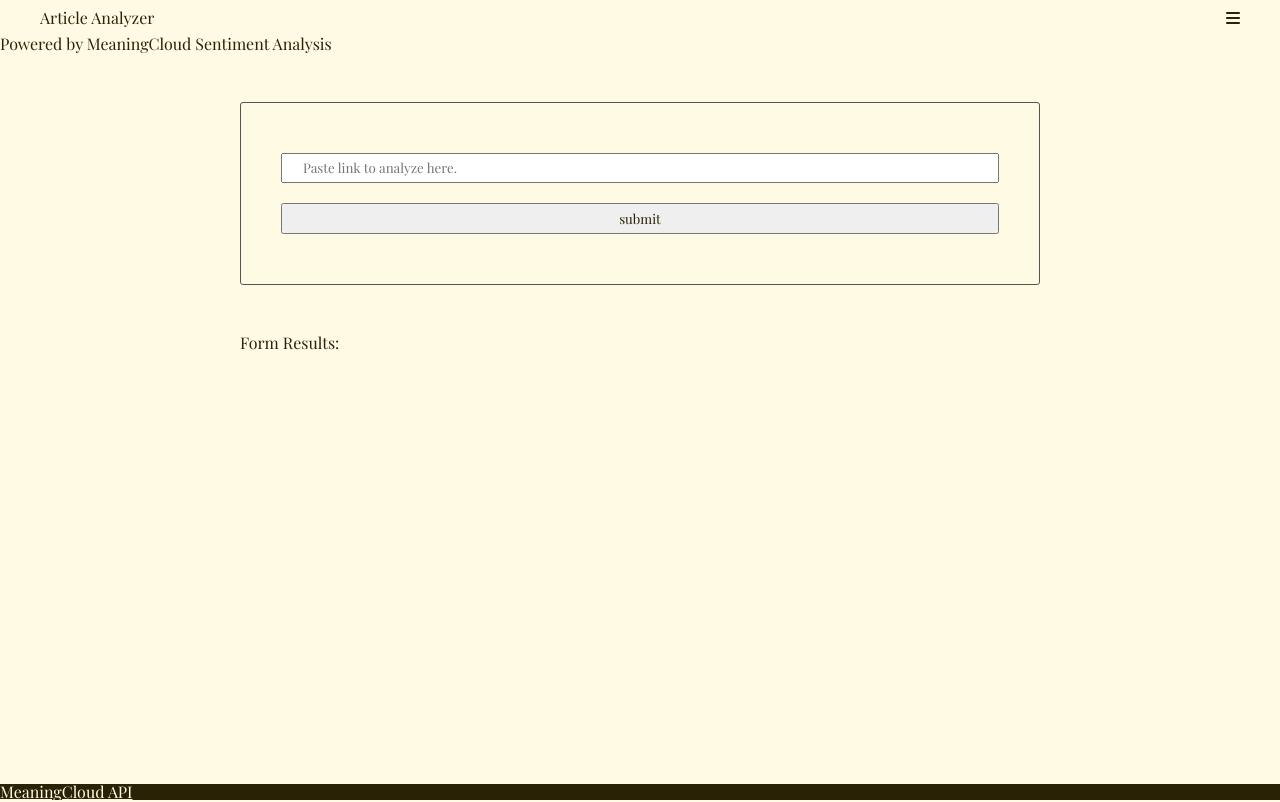
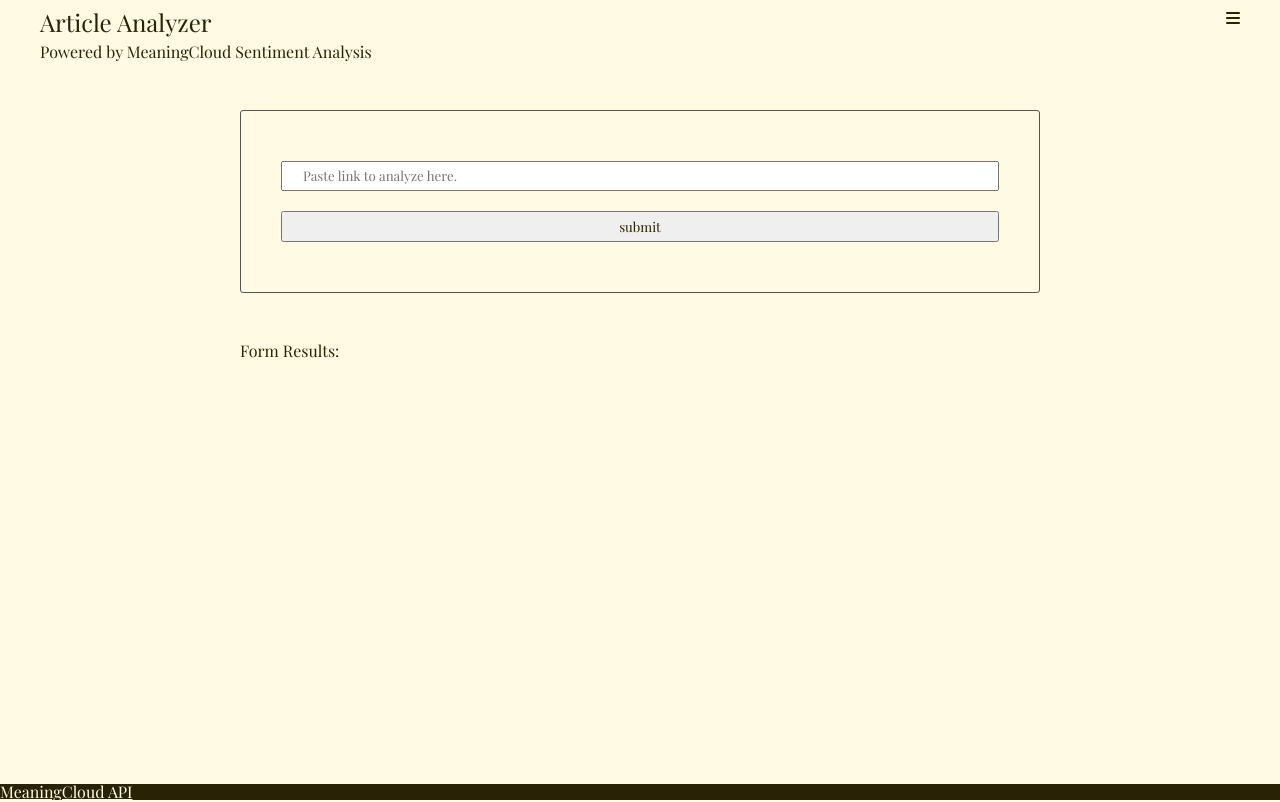
Before and after one commit to LaurenMartini/nlpForNews, a website built with webpack: page src/client/views/index.html in a window 1280 px wide. Built offline with nearby package versions, Linux system fonts and the light colour scheme.

Commit message:
updated css for header and the padding for subheader

```diff
--- a/src/client/styles/base.scss
+++ b/src/client/styles/base.scss
@@ -34,3 +34,11 @@ footer{
 a {
     color: $lightColor;
 }
+
+.subheader {
+    padding-left: 40px;
+}
+
+.siteName {
+    font-size: 1.5em;
+}
--- a/src/client/views/index.html
+++ b/src/client/views/index.html
@@ -17,7 +17,7 @@
     <body>
 
         <header>
-            <div class="">
+            <div class="siteName">
                 Article Analyzer
             </div>
             <div class="">
@@ -26,7 +26,7 @@
         </header>
 
         <main>
-            <div class="">
+            <div class="subheader">
                 Powered by MeaningCloud Sentiment Analysis
             </div>
             <section>
```
